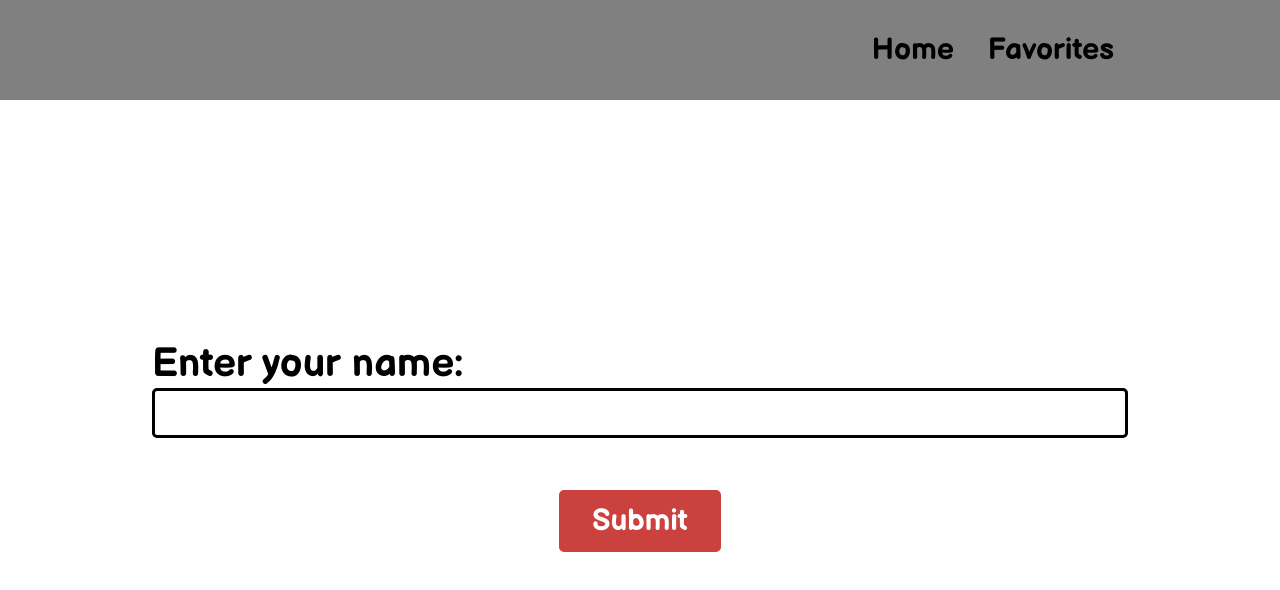
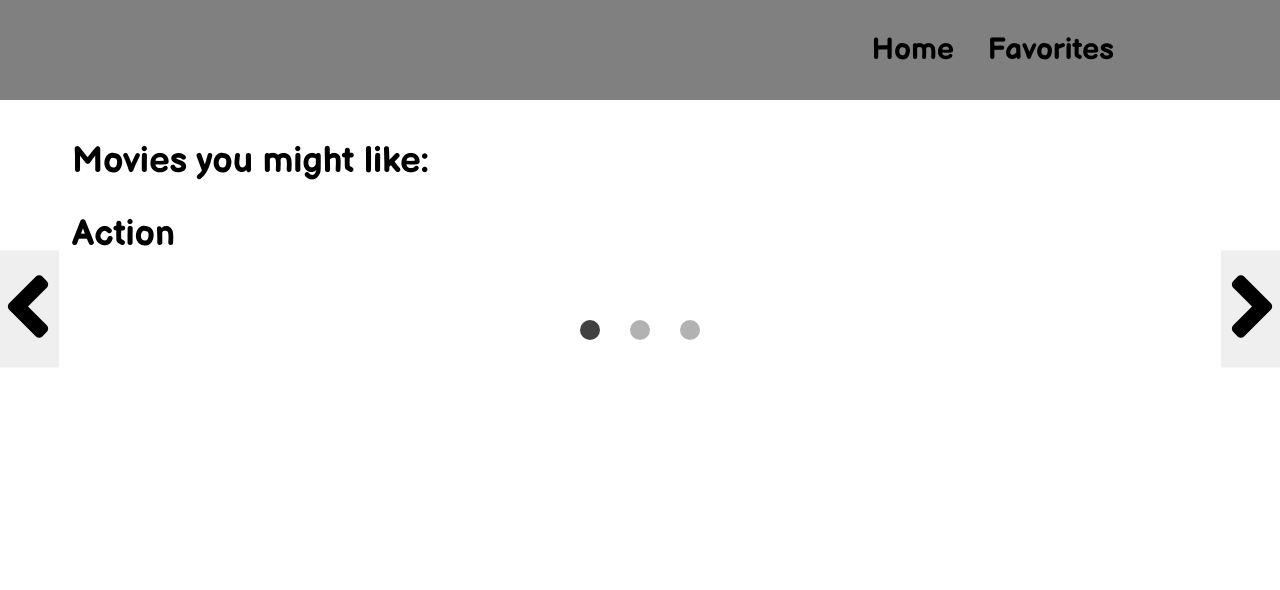
Before and after one commit to josh-tjiauw/ajax-project, a website: page index.html in a window 1280 px wide. Drawn offline with Linux system fonts and the light colour scheme; no server answers.

Commit message:
Made the layout for the carousel with HTML/CSS

```diff
--- a/css/styles.css
+++ b/css/styles.css
@@ -1,6 +1,54 @@
 nav{
   background-color: gray;
   position: relative;
+}
+.movie-carousel{
+  position: relative;
+}
+.action-carousel{
+  position: relative;
+  padding: 0px;
+}
+
+#left-button{
+  position: absolute;
+  font-size: 100px;
+  border: none;
+  top: 40%;
+  transform: translateY(-50%);
+  left: -75px;
+  cursor: pointer;
+}
+
+#right-button {
+  position: absolute;
+  font-size: 100px;
+  border: none;
+  top: 40%;
+  transform: translateY(-50%);
+  right: -75px;
+  cursor: pointer;
+}
+
+.carousel-nav {
+  display: flex;
+  justify-content: center;
+  background: none;
+}
+
+.indicator {
+  margin: 0px 15px;
+  width: 20px;
+  height: 20px;
+  border: none;
+  background: rgba(0, 0, 0, 0.3);
+  border-radius: 50%;
+  bottom: 0px;
+  cursor: pointer;
+}
+
+.indicator.current {
+  background: rgba(0,0,0,0.75);
 }
 
 .hidden{
--- a/index.html
+++ b/index.html
@@ -8,6 +8,7 @@
   <link rel="stylesheet" href="css/layout.css">
   <link rel="stylesheet" href="css/styles.css">
   <link rel="preconnect" href="https://fonts.gstatic.com">
+  <link rel="stylesheet" href="https://cdnjs.cloudflare.com/ajax/libs/font-awesome/5.15.1/css/all.min.css">
   <link href="https://fonts.googleapis.com/css2?family=Balsamiq+Sans:wght@700&display=swap" rel="stylesheet">
 </head>
 <body>
@@ -35,13 +36,26 @@
       </h2>
 
       <h2 class="subheader-text">Action</h2>
-      <div id="action-genre" class="row"></div>
+      <div class="movie-carousel">
+        <ul class='action-carousel'>
+          <button id="left-button"><i class="fas fa-angle-left"></i></button>
+          <div id="action-genre" class="row"></div>
+          <button id="right-button"><i class="fas fa-angle-right"></i></button>
+          <div class="carousel-nav">
+            <button class="indicator current"></button>
+            <button class="indicator"></button>
+            <button class="indicator"></button>
+          </div>
+        </ul>
+      </div>
     </div>
+
 
     <div id='tt6723592' data-view="tt6723592" class="view hidden"></div>
     <div id='tt0103064' data-view="tt0103064" class="view hidden"></div>
     <div id='tt5774060' data-view="tt5774060" class="view hidden"></div>
     <div id='tt4154756' data-view="tt4154756" class="view hidden"></div>
+
 
     <div data-view="favorites" class="view hidden" id='favorites-container'>
       <h1 class="header-text center-title">Your Favorites List</h1>
--- a/js/main.js
+++ b/js/main.js
@@ -61,7 +61,7 @@ document.addEventListener('click', function (event) {
   }
 })
 
-viewSwap('login');
+viewSwap('home');
 
 function getMovie(name) {
   var xhr = new XMLHttpRequest();
```
